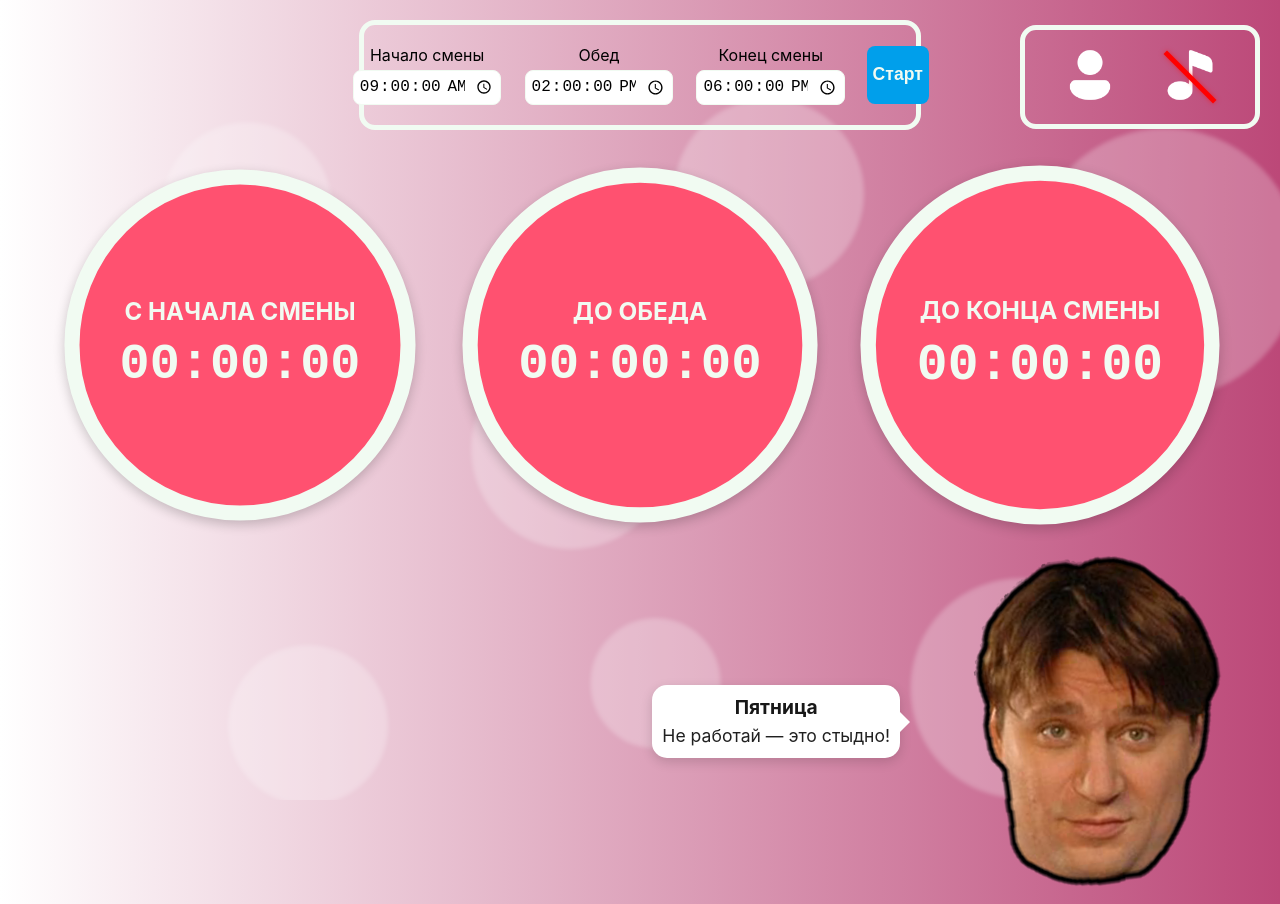
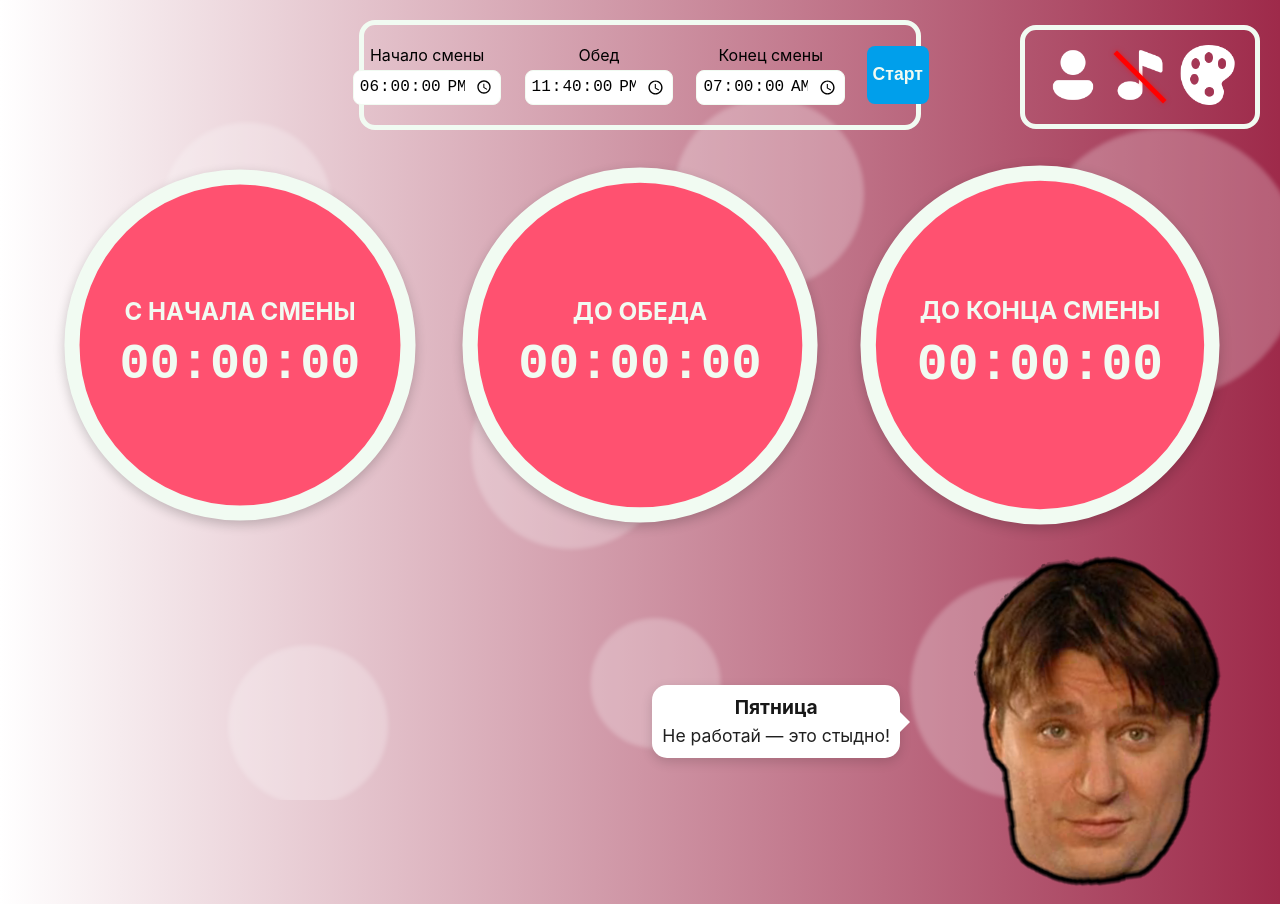
Before and after one commit to DirectedByDebil/BukinTimer, a React (Create React App) app in the folder bukintimer/: page / in a window 1280 px wide. Built offline with nearby package versions, Linux system fonts and the light colour scheme.

Commit message:
test(dev): added change theme buttons

```diff
--- a/bukintimer/src/App.js
+++ b/bukintimer/src/App.js
@@ -1,5 +1,7 @@
 import { useState, useEffect } from 'react';
 import './index.css';
+
+import { useLocalStorage } from './hooks/useLocalStorage';
 
 import InstallationBlock from './components/InstallationBlock/InstallationBlock';
 import TimerBlock from './components/TimerBlock/TimerBlock';
@@ -8,7 +10,7 @@ import BackgroundShapes from './components/BackgroundShapes/BackgroundShapes';
 import MusicPersonBlock from './components/MusicPersonBlock/MusicPersonBlock';
 import TimeCount from './timeLogic/timeCount';
 import {persons} from './quotesLogic/persons';
-import selectRandomColor from './effects/selectRandomColor';
+import selectRandomColor, {getThemes} from './effects/selectRandomColor';
 import Quotes from './quotesLogic/Quotes';
 
 //? maybe better use useRef or useCallback
@@ -52,10 +54,26 @@ export default function App() {
     const [dayProgress, setDayProgress] = useState('Before work');
     const [isModalOpen, setIsModalOpen] = useState(false);
 
+    const [selectedTheme, setSelectedTheme] = useLocalStorage('bukinTheme', '');
+
     useEffect(() => {
-    const randomColor = selectRandomColor();
-    //TODO looks like sex, but maybe we can do this prettier
-    document.documentElement.style.setProperty('--bg-color', randomColor);
+        let themeId = selectedTheme;
+
+        if (!themeId || themeId.length === 0) {
+            const randomTheme = selectRandomColor();
+            themeId = randomTheme && randomTheme.id;
+        }
+
+        const themes = getThemes();
+        let color = themes[0] && themes[0].color;
+
+        if (themeId) {
+            const currentTheme = themes.find(theme => theme.id === themeId);
+            color = currentTheme ? currentTheme.color : 'white';
+            setSelectedTheme(themeId);
+        }
+
+        document.documentElement.style.setProperty('--bg-color', color);
     }, []);
 
     const handleOpenModal = () => setIsModalOpen(true);
--- a/bukintimer/src/components/InstallationBlock/InstallationBlock.js
+++ b/bukintimer/src/components/InstallationBlock/InstallationBlock.js
@@ -1,27 +1,25 @@
 import './installationblock.css'
-import { useState } from 'react';
+import { useLocalStorage } from '../../hooks/useLocalStorage';
 
 export default function InstallationBlock( { onTimeChanged} ){
 
     //todo debug overnight shift
+
+    const[startTime, setStartTime] = useLocalStorage('startTime', '18:00:00');
+    const[lunchTime, setLunchTime] = useLocalStorage('lunchTime', '23:40:00');
+    const[endTime, setEndTime] = useLocalStorage('endTime', '07:00:00');
     /*
-    const[startTime, setStartTime] = useState('18:00:00');
-    const[lunchTime, setLunchTime] = useState('23:30:00');
-    const[endTime, setEndTime] = useState('07:00:00');
+
+    const[startTime, setStartTime] = useLocalStorage('startTime', '09:00:00');
+    const[lunchTime, setLunchTime] = useLocalStorage('lunchTime', '14:00:00');
+    const[endTime, setEndTime] = useLocalStorage('endTime', '18:00:00');
     */
-
-    const[startTime, setStartTime] = useState('09:00:00');
-    const[lunchTime, setLunchTime] = useState('14:00:00');
-    const[endTime, setEndTime] = useState('18:00:00');
 
     const handleStart = () => {
 
         const times = {
-
             start: startTime,
-
             lunch: lunchTime,
-
             end: endTime
         };
 
--- a/bukintimer/src/components/ModalWindowPersons/ModalWindowPersons.js
+++ b/bukintimer/src/components/ModalWindowPersons/ModalWindowPersons.js
@@ -2,7 +2,7 @@ import './modalwindowpersons.css'
 
 export default function ModalWindowPersons({ onClose, persons, selectedPerson, setSelectedPerson }){
 
-    // add function for stop-animation background
+    //todo add function for stop-animation background
 
     const handleBackdropClick = (event) => {
         if (event.target.classList.contains('modalWindow__container')){
--- /dev/null
+++ b/bukintimer/src/components/ModalWindowTheme/ModalWindowTheme.js
@@ -0,0 +1,71 @@
+import '../ModalWindowPersons/modalwindowpersons.css';
+
+import { getThemes } from '../../effects/selectRandomColor';
+
+import { useState } from 'react';
+import { useLocalStorage } from '../../hooks/useLocalStorage';
+
+export const ModalWindowTheme = ({
+  opened=false,
+  onClose=()=>{}
+}) => {
+
+  const themeColors = getThemes();
+
+  const [selectedTheme, setSelectedTheme] = useLocalStorage('bukinTheme', themeColors[0].id);
+
+  const handleBackdropClick = (event) => {
+      if (event.target.classList.contains('modalWindow__container')){
+          onClose();
+      }
+  };
+
+  const onThemeClick = (theme) => {
+    if (!theme || !theme.id || !theme.color) return;
+
+    setSelectedTheme(theme.id);
+    document.documentElement.style.setProperty('--bg-color', theme.color);
+  };
+
+  return (
+    <>
+    {
+      opened &&
+
+      <div className='modalWindow__container' onClick={handleBackdropClick}>
+        <div className='modalWindow__content'>
+          <span className='modalWindow__close-btn' onClick={onClose}>&times;</span>
+          <div  className='modalWindow__list-container'>
+            <div className='modalWindow__list-persons'>
+
+              {themeColors.map((theme, index) => (
+                <div className="modalWindow__cardPerson" key={`theme-color-${index}`}>
+                  <label className="modalWindow__wrapper">
+
+                    <input className="modalWindow__input"
+                      type="radio"
+                      checked={selectedTheme === theme.id}
+                      onChange={() => onThemeClick(theme)}
+                    />
+
+                    <span className="modalWindow__tile"
+                      style={{
+                        backgroundColor: theme.color,
+                        color: 'white',
+                        textShadow: '3px 3px 20px black'
+                      }}
+                    >
+                        <span className="modalWindow__label">{theme.title}</span>
+                    </span>
+                  </label>
+                </div>
+              ))}
+
+            </div>
+          </div>
+        </div>
+      </div>
+    }
+    </>
+  );
+};
--- /dev/null
+++ b/bukintimer/src/components/MusicPersonBlock/ButtonChangeTheme/ButtonChangeTheme.js
@@ -0,0 +1,28 @@
+import './buttonchangetheme.css';
+import paletteIcon from './palette.png';
+
+import { ModalWindowTheme } from '../../ModalWindowTheme/ModalWindowTheme';
+
+import { useState } from 'react';
+
+export const ButtonChangeTheme = () => {
+
+  const [modalOpened, setModalOpened] = useState(false);
+
+  const onChangeThemeClick = () => setModalOpened(true);
+  const onModalClose = () => setModalOpened(false);
+
+  return (
+    <>
+      <ModalWindowTheme opened={modalOpened} onClose={onModalClose} />
+
+      <button
+        className='button-change-theme'
+        onClick={onChangeThemeClick}
+        aria-label="Сменить тему"
+      >
+        <img src={paletteIcon} className='icon-button' alt='Сменить тему'></img>
+      </button>
+    </>
+  );
+};
--- /dev/null
+++ b/bukintimer/src/components/MusicPersonBlock/ButtonChangeTheme/buttonchangetheme.css
@@ -0,0 +1,35 @@
+
+.icon-button{
+  height: 60px;
+  width: 60px;
+  position: relative;
+  z-index: 1;
+}
+
+.button-change-theme {
+  display: block;
+  background-color: transparent;
+  width: 100%;
+  color: var(--white);
+  border: none;
+  border-radius: 8px;
+  cursor: pointer;
+  font-size: 16px;
+  padding: 0;
+  transition: all 0.3s ease-in-out;
+}
+
+.button-change-theme:hover {
+  transform: scale(1.1);
+}
+
+.button-change-theme .text {
+  color: var(--white);
+  font-weight: 700;
+  font-size: 1.1em;
+  transition: 400ms;
+}
+
+.button-change-theme:hover .text {
+  transform: scale(1.08);
+}
--- a/bukintimer/src/components/MusicPersonBlock/MusicPersonBlock.js
+++ b/bukintimer/src/components/MusicPersonBlock/MusicPersonBlock.js
@@ -2,6 +2,7 @@ import './musicpersonblock.css';
 import ButtonMusic from './ButtonMusic/ButtonMusic';
 import ButtonSelectPerson from './ButtonSelectPerson/ButtonSelectPerson';
 import ModalWindowPersons from '../ModalWindowPersons/ModalWindowPersons';
+import { ButtonChangeTheme } from './ButtonChangeTheme/ButtonChangeTheme';
 
 export default function MusicPersonBlock({ persons, selectedPerson, setSelectedPerson, onOpenModal, onCloseModal, isModalOpen }) {
     const handleOpenModal = () => {onOpenModal();};
@@ -17,6 +18,10 @@ export default function MusicPersonBlock({ persons, selectedPerson, setSelectedP
                 <ButtonMusic />
             </div>
 
+            <div className="music-person-block__button">
+                <ButtonChangeTheme />
+            </div>
+
             {isModalOpen && <ModalWindowPersons
                             onClose = {handleCloseModal}
                             persons = {persons}
--- a/bukintimer/src/components/MusicPersonBlock/musicpersonblock.css
+++ b/bukintimer/src/components/MusicPersonBlock/musicpersonblock.css
@@ -7,7 +7,7 @@
     top: 25px;
     right: 20px;
     display: grid;
-    grid-template-columns: repeat(2, 1fr);
+    grid-template-columns: repeat(3, 1fr);
     padding: 15px;
     width: auto;
     min-width: 200px;
--- a/bukintimer/src/effects/selectRandomColor.js
+++ b/bukintimer/src/effects/selectRandomColor.js
@@ -1,24 +1,25 @@
 import { shuffle } from "lodash";
 
-const colors = [
-    '#B7DA5D',
-    '#FF5170',
-    '#EFB391',
-    '#BC4878',
-    //? added more colors (maybe shit)
-    '#50d5f7ff',
-    '#6ee76eff',
-    '#d2df1bff'
+const themes = [
+    { id: 'picnic', color: '#A8D85A', title: 'Пикник' },
+    { id: 'rose', color: '#FF4D6D', title: 'Роза' },
+    { id: 'peach', color: '#F4A87A', title: 'Персик' },
+    { id: 'bordeaux', color: '#9E2A4A', title: 'Бордо' },
+    { id: 'sky', color: '#5BC0EB', title: 'Небеса' },
+    { id: 'emerald', color: '#2DC65B', title: 'Изумруд' },
+    { id: 'lemon', color: '#E3D64A', title: 'Лимон' }
 ];
 
 //? if we wanna change colors in runtime
-let randomColors = [];
+let randomTheme = [];
 
 export default function selectRandomColor () {
 
-    if(randomColors.length === 0) {
-        randomColors = shuffle(colors);
+    if(randomTheme.length === 0) {
+        randomTheme = shuffle(themes);
     }
 
-    return randomColors.pop();
+    return randomTheme.pop();
 };
+
+export const getThemes = () => Array.from(themes);
--- /dev/null
+++ b/bukintimer/src/hooks/useLocalStorage.js
@@ -0,0 +1,15 @@
+import { useState, useEffect } from "react";
+
+export const useLocalStorage = (key, defaultValue) => {
+
+  const [state, setState] = useState(() => {
+    const localData = localStorage.getItem(key);
+    return localData || defaultValue;
+  });
+
+  useEffect(()=>{
+    localStorage.setItem(key, state);
+  }, [key, state]);
+
+  return [state, setState];
+};
```
Also changed, not shown: bukintimer/src/components/MusicPersonBlock/ButtonChangeTheme/palette.png (added).
